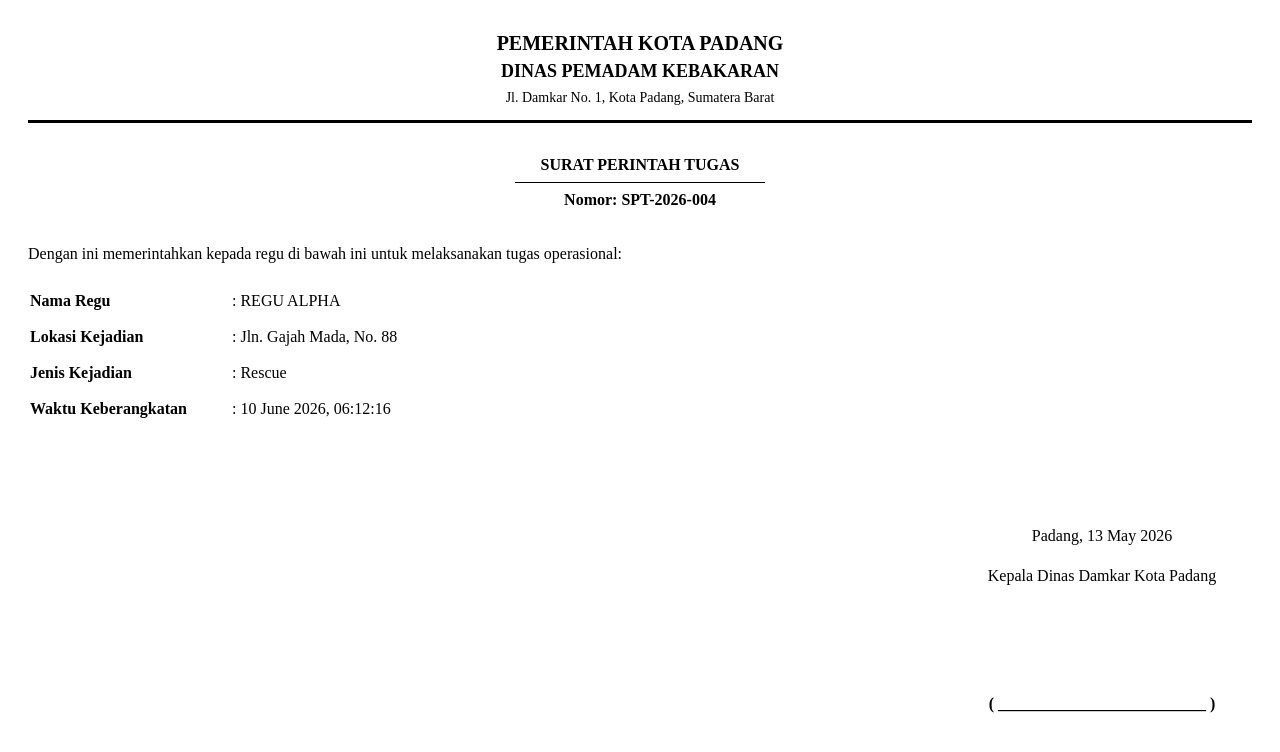
After one commit to dina-olivia/Magang_Damkar, a PHP site: page /pages/operasional/cetak_spt.php?id=4 in a window 1280 px wide. The commit adds this page. Shown: the top 752 px of the page. Run offline with PHP 8.4, Linux system fonts and the light colour scheme; data comes from the database, SQL or seed files in the repository.

Commit message:
perubahan dan penambahan

```diff
--- /dev/null
+++ b/pages/operasional/cetak_spt.php
@@ -0,0 +1,106 @@
+<?php
+include '../../config/koneksi.php';
+
+// Pastikan koneksi database tersedia dari file koneksi.php
+if (!isset($conn) || !($conn instanceof mysqli)) {
+    // Jika $conn belum di-set, coba buat koneksi langsung jika konfigurasi tersedia
+    if (defined('DB_HOST') && defined('DB_USER') && defined('DB_PASS') && defined('DB_NAME')) {
+        $conn = new mysqli(DB_HOST, DB_USER, DB_PASS, DB_NAME);
+        if ($conn->connect_errno) {
+            die("Koneksi database gagal: " . $conn->connect_error);
+        }
+    } else {
+        die("Koneksi database gagal. Pastikan file koneksi.php mengatur \$conn sebagai mysqli connection.");
+    }
+}
+
+if (isset($_GET['id']) && !empty($_GET['id'])) {
+    $id = mysqli_real_escape_string($conn, $_GET['id']);
+
+    // Query dengan penanganan jika relasi tidak ditemukan
+    $query = "SELECT spt.*, laporan_kejadian.lokasi, laporan_kejadian.jenis_kejadian
+              FROM spt
+              LEFT JOIN laporan_kejadian ON spt.laporan_kejadian_id = laporan_kejadian.id
+              WHERE spt.id = '$id'";
+
+    $result = mysqli_query($conn, $query);
+
+    if ($result && mysqli_num_rows($result) > 0) {
+        $data = mysqli_fetch_assoc($result);
+    } else {
+        die("Data SPT tidak ditemukan.");
+    }
+} else {
+    die("ID SPT tidak disertakan.");
+}
+?>
+
+<!DOCTYPE html>
+<html lang="id">
+<head>
+    <meta charset="UTF-8">
+    <title>Surat Perintah Tugas - <?= htmlspecialchars($data['nomor_spt']); ?></title>
+    <style>
+        body { font-family: 'Times New Roman', serif; padding: 20px; line-height: 1.5; color: #000; }
+
+        /* Kop Surat Bersih */
+        .kop-surat { text-align: center; border-bottom: 3px solid #000; padding-bottom: 10px; margin-bottom: 20px; }
+        .kop-surat h2 { margin: 0; text-transform: uppercase; font-size: 20px; }
+        .kop-surat p { margin: 2px 0; font-size: 14px; }
+
+        /* Judul Surat */
+        .judul-surat { text-align: center; font-weight: bold; margin: 30px 0; }
+        .garis-judul { border-bottom: 1px solid #000; width: 250px; margin: 5px auto; }
+
+        .isi-surat { margin-top: 20px; }
+        table.detail-tugas { width: 100%; margin-bottom: 30px; }
+        table.detail-tugas td { padding: 5px 0; vertical-align: top; }
+        .label { width: 200px; font-weight: bold; }
+
+        .tanda-tangan { margin-top: 50px; float: right; width: 300px; text-align: center; }
+        /* CSS UNTUK MENGHILANGKAN HEADER & FOOTER DARI BROWSER SAAT PRINT */
+            @media print {
+                @page {
+            margin: 0; /* Menghilangkan margin default browser */
+            size: auto;
+                }
+                body {
+                    margin: 1.5cm; /* Memberikan margin manual agar tidak terpotong */
+                }
+            }
+    </style>
+</head>
+<body onload="window.print()">
+
+    <div class="kop-surat">
+        <h2>PEMERINTAH KOTA PADANG</h2>
+        <h2 style="font-size: 18px;">DINAS PEMADAM KEBAKARAN</h2>
+        <p>Jl. Damkar No. 1, Kota Padang, Sumatera Barat</p>
+    </div>
+
+    <div class="judul-surat">
+        SURAT PERINTAH TUGAS
+        <div class="garis-judul"></div>
+        Nomor: <?= htmlspecialchars($data['nomor_spt']); ?>
+    </div>
+
+    <div class="isi-surat">
+        <p>Dengan ini memerintahkan kepada regu di bawah ini untuk melaksanakan tugas operasional:</p>
+
+        <table class="detail-tugas">
+            <tr><td class="label">Nama Regu</td><td>: <?= htmlspecialchars($data['nama_regu']); ?></td></tr>
+            <tr><td class="label">Lokasi Kejadian</td><td>: <?= htmlspecialchars($data['lokasi'] ?? 'Data tidak tersedia'); ?></td></tr>
+            <tr><td class="label">Jenis Kejadian</td><td>: <?= ucfirst(htmlspecialchars($data['jenis_kejadian'] ?? 'Data tidak tersedia')); ?></td></tr>
+            <tr><td class="label">Waktu Keberangkatan</td><td>: <?= date('d F Y, H:i:s', strtotime($data['waktu_keberangkatan'])); ?></td></tr>
+        </table>
+    </div>
+
+    <div class="tanda-tangan">
+        <p>Padang, <?= date('d F Y'); ?></p>
+        <p>Kepala Dinas Damkar Kota Padang</p>
+        <br><br><br>
+        <p><strong>( __________________________ )</strong></p>
+    </div>
+
+</body>
+</html>
--- a/pages/operasional/monitoring_armada.php
+++ b/pages/operasional/monitoring_armada.php
@@ -262,8 +262,8 @@ if (!empty($_GET['id']) && isset($conn)) {
                     <i class="bi bi-chevron-down small"></i>
                 </a>
                 <div class="collapse sub-menu show" id="menuOperasional">
-                    <a href="penugasan_tim.php" class="active">Penugasan Tim</a>
-                    <a href="monitoring_armada.php">Monitoring Armada</a>
+                    <a href="penugasan_tim.php" >Penugasan Tim</a>
+                    <a href="monitoring_armada.php" class="active">Monitoring Armada</a>
                     <a href="status_penanganan.php">Status Penanganan</a>
                     <a href="riwayat_penugasan.php">Riwayat Penugasan</a>
                 </div>
```
Also changed, not shown: pages/operasional/penugasan_tim.php (+4 -3 lines).
